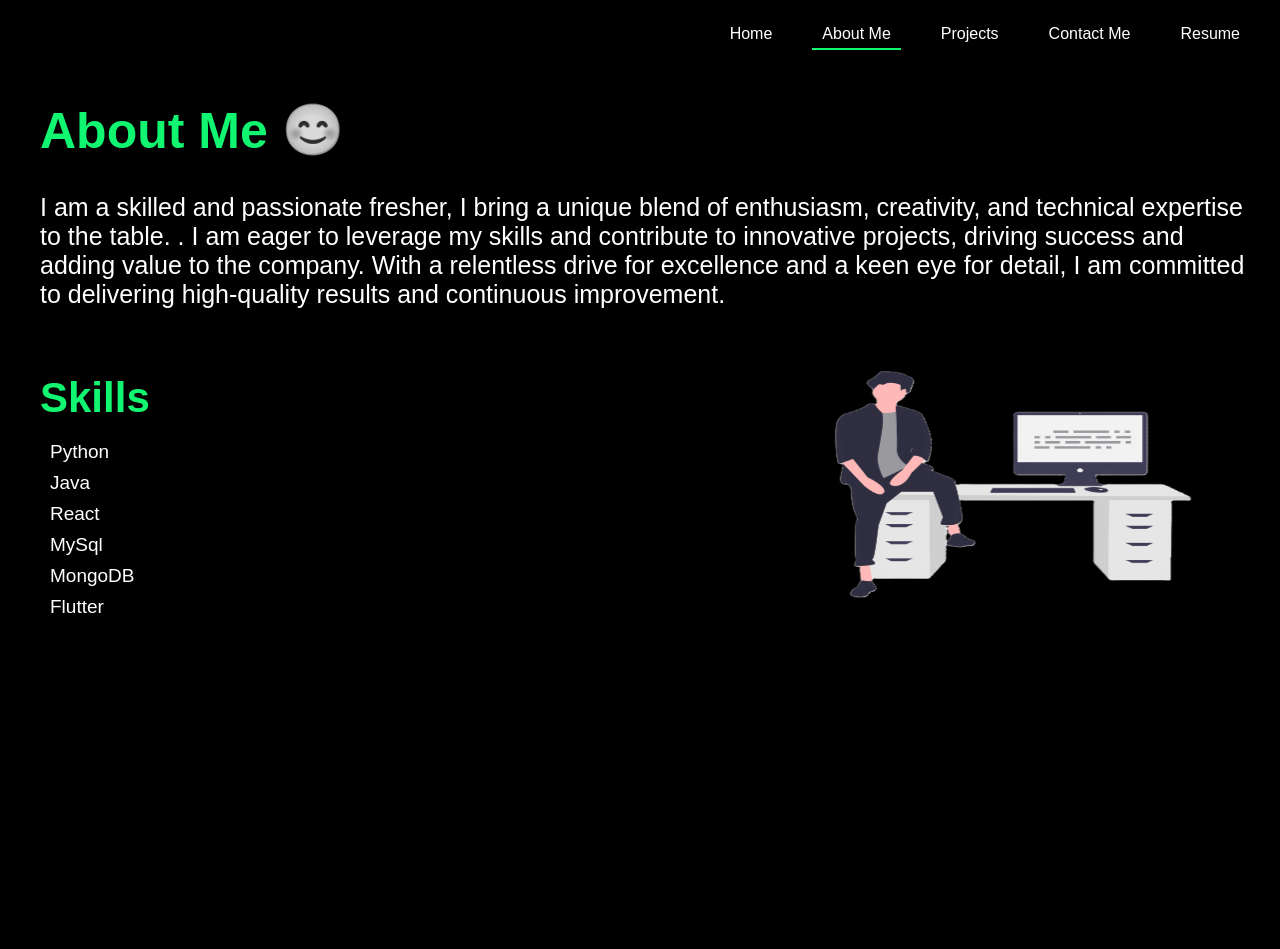
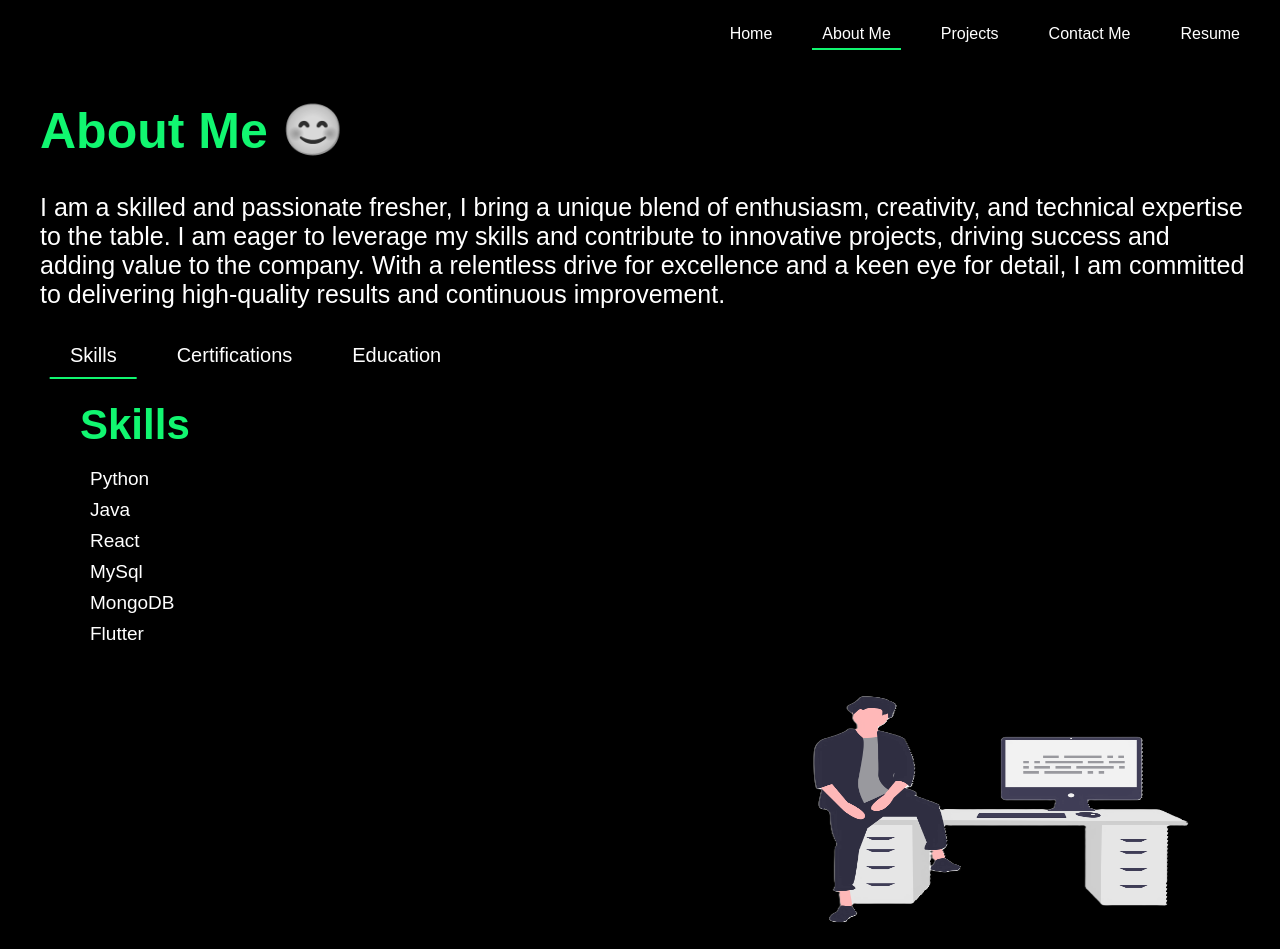
Before and after one commit to Manikanta954/My_portfolio, a React (Create React App) app: page /about-me in a window 1280 px wide. Before the commit the page ends 800 px from the top, so only its background shows below. Built offline with nearby package versions, Linux system fonts and the light colour scheme.

Commit message:
updated about me component

```diff
--- a/src/components/AboutMe.css
+++ b/src/components/AboutMe.css
@@ -1,4 +1,4 @@
-
+/*
 .jumping-smiley {
     display: inline-block;
     animation: jump 1s infinite;
@@ -15,4 +15,74 @@
     60% {
       transform: translateY(-15px);
     }
+  } */
+  .about-me-container {
+    text-align: center;
+    margin-top: 50px;
   }
+
+  .jumping-smiley {
+    display: inline-block;
+    animation: jump 1s infinite;
+    filter: grayscale(100%);
+  }
+
+  @keyframes jump {
+    0%, 20%, 50%, 80%, 100% {
+      transform: translateY(0);
+    }
+    40% {
+      transform: translateY(-30px);
+    }
+    60% {
+      transform: translateY(-15px);
+    }
+  }
+
+  .tabs {
+    display: flex;
+    align-items: center;
+    margin-top: 20px;
+    padding-left: 40px;
+  }
+
+  .tab {
+    padding: 10px 20px;
+    margin: 0 10px;
+    cursor: pointer;
+    font-size: 20px;
+    color: white;
+    position: relative;
+  }
+
+  .tab::after {
+    content: '';
+    position: absolute;
+    left: 50%;
+    bottom: -2px;
+    height: 2px;
+    width: 0;
+    background-color: #11f670;
+    transform: translateX(-50%);
+    transition: width 0.3s, left 0.3s;
+  }
+
+  .tab.active::after {
+    width: 100%;
+    left: 50%;
+    transform: translateX(-50%);
+  }
+
+  .tab.active-animate::after {
+    width: 100%;
+  }
+
+  .tab-content {
+    margin-top: 20px;
+  }
+
+  .skills-content, .certifications-content, .education-content {
+    padding-left: 40px;
+    color: white;
+    font-size: 19px;
+  }
--- a/src/components/AboutMe.jsx
+++ b/src/components/AboutMe.jsx
@@ -1,28 +1,135 @@
 // src/components/AboutMe.js
-import React from 'react';
+// import React from 'react';
+// import me from './homeimage.png';
+// import './AboutMe.css'
+// const AboutMe = () =>(
+// <div style={{paddingRight:'30px'}}>
+// <h1 style={{paddingLeft:"40px",fontSize:'50px',color:'#11f670',fontWeight:'bolder'}}>About Me <span className="jumping-smiley">😊</span></h1>
+// <p style={{paddingLeft:'40px',color:'white',fontSize:'25px'}}> I am a skilled and passionate fresher, I bring a unique blend of
+//     enthusiasm, creativity, and technical expertise to the table.
+//     . I am eager to leverage my skills and contribute to innovative projects, driving success and adding value to the company.
+//     With a relentless drive for excellence and a keen eye for detail, I am committed to delivering high-quality results and continuous improvement.
+//     </p>
+//     <p style={{display:'flex'}}>
+//     <p style={{lineHeight:'12px'}}>
+//     <p style={{paddingLeft:"40px",fontSize:'42px',fontWeight:'bolder',color:'#11f670'}}>Skills</p>
+//     <p  style={{paddingLeft:'50px',paddingTop:'0px',fontSize:'19px',color:'white'}}>
+//     <p>Python</p>
+//     <p>Java</p>
+//     <p>React</p>
+//     <p>MySql</p>
+//     <p>MongoDB</p>
+//     <p>Flutter</p></p></p>
+//      <img src={me} alt="" style={{float:'right',height:'280px',width:'500px', paddingLeft:'50%',paddingTop:'10px'}}/></p>
+// </div>
+
+// );
+
+// export default AboutMe;
+import React, { useState, useEffect } from 'react';
 import me from './homeimage.png';
-import './AboutMe.css'
-const AboutMe = () =>(
-<div style={{paddingRight:'30px'}}>
-<h1 style={{paddingLeft:"40px",fontSize:'50px',color:'#11f670',fontWeight:'bolder'}}>About Me <span className="jumping-smiley">😊</span></h1>
-<p style={{paddingLeft:'40px',color:'white',fontSize:'25px'}}> I am a skilled and passionate fresher, I bring a unique blend of
+import './AboutMe.css';
+
+const AboutMe = () => {
+  const [activeTab, setActiveTab] = useState('skills');
+  const [animate, setAnimate] = useState(false);
+
+  useEffect(() => {
+    if (animate) {
+      const timer = setTimeout(() => setAnimate(false), 300);
+      return () => clearTimeout(timer);
+    }
+  }, [animate]);
+
+  const handleTabClick = (tab) => {
+    if (activeTab !== tab) {
+      setActiveTab(tab);
+      setAnimate(true);
+    }
+  };
+
+  return (
+    <div style={{ paddingRight: '30px' }}>
+      <h1 style={{ paddingLeft: "40px", fontSize: '50px', color: '#11f670', fontWeight: 'bolder' }}>
+        About Me <span className="jumping-smiley">😊</span>
+      </h1>
+      <p style={{ paddingLeft: '40px', color: 'white', fontSize: '25px' }}>
+        I am a skilled and passionate fresher, I bring a unique blend of
         enthusiasm, creativity, and technical expertise to the table.
-    . I am eager to leverage my skills and contribute to innovative projects, driving success and adding value to the company.
+        I am eager to leverage my skills and contribute to innovative projects, driving success and adding value to the company.
         With a relentless drive for excellence and a keen eye for detail, I am committed to delivering high-quality results and continuous improvement.
       </p>
-    <p style={{display:'flex'}}>
-    <p style={{lineHeight:'12px'}}>
-    <p style={{paddingLeft:"40px",fontSize:'42px',fontWeight:'bolder',color:'#11f670'}}>Skills</p>
-    <p  style={{paddingLeft:'50px',paddingTop:'0px',fontSize:'19px',color:'white'}}>
+
+      <div className="tabs">
+        <div
+          className={`tab ${activeTab === 'skills' ? 'active ' + (animate ? 'active-animate' : '') : ''}`}
+          onClick={() => handleTabClick('skills')}
+        >
+          Skills
+        </div>
+        <div
+          className={`tab ${activeTab === 'certifications' ? 'active ' + (animate ? 'active-animate' : '') : ''}`}
+          onClick={() => handleTabClick('certifications')}
+        >
+          Certifications
+        </div>
+        <div
+          className={`tab ${activeTab === 'education' ? 'active ' + (animate ? 'active-animate' : '') : ''}`}
+          onClick={() => handleTabClick('education')}
+        >
+          Education
+        </div>
+      </div>
+
+      <div className="tab-content">
+        {activeTab === 'skills' && (
+          <div className="skills-content">
+            <p style={{ lineHeight: '12px' }}>
+              <p style={{ paddingLeft: "40px", fontSize: '42px', fontWeight: 'bolder', color: '#11f670' }}>Skills</p>
+              <p style={{ paddingLeft: '50px', paddingTop: '0px', fontSize: '19px', color: 'white' }}>
                 <p>Python</p>
                 <p>Java</p>
                 <p>React</p>
                 <p>MySql</p>
                 <p>MongoDB</p>
-    <p>Flutter</p></p></p>
-     <img src={me} alt="" style={{float:'right',height:'280px',width:'500px', paddingLeft:'50%',paddingTop:'10px'}}/></p>
+                <p>Flutter</p>
+              </p>
+            </p>
+          </div>
+        )}
+        {activeTab === 'certifications' && (
+          <div className="certifications-content">
+            <p style={{ paddingLeft: "40px", fontSize: '42px', fontWeight: 'bolder', color: '#11f670' }}>Certifications</p>
+            <p style={{ paddingLeft: '50px', paddingTop: '0px', fontSize: '19px', color: 'white' }}>
+              <p>Certification 1</p>
+              <p>Certification 2</p>
+              <p>Certification 3</p>
+              <p>Certification 4</p>
+              <p>Certification 5</p>
+            </p>
+          </div>
+        )}
+        {activeTab === 'education' && (
+          <div className="education-content">
+            <p style={{ paddingLeft: "40px", fontSize: '42px', fontWeight: 'bolder', color: '#11f670' }}>Education</p>
+            <p style={{ paddingLeft: '50px', paddingTop: '0px', fontSize: '19px', color: 'white' }}>
+              <p>Education 1</p>
+              <p>Education 2</p>
+              <p>Education 3</p>
+              <p>Education 4</p>
+              <p>Education 5</p>
+            </p>
+          </div>
+        )}
       </div>
 
+      <img
+        src={me}
+        alt=""
+        style={{ float: 'right', height: '280px', width: '500px', paddingLeft: '50%', paddingTop: '10px' }}
+      />
+    </div>
   );
+};
 
 export default AboutMe;
```
Lines whose indentation alone changed are shown as unchanged.
